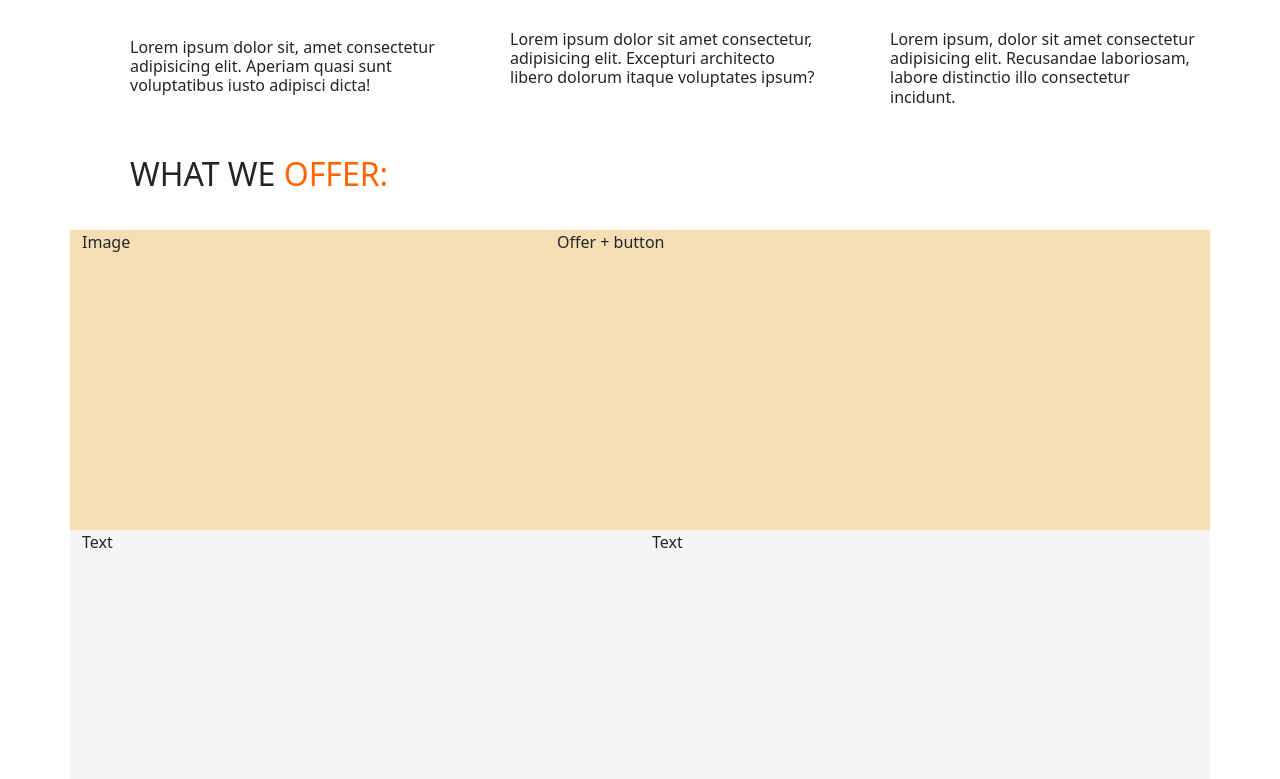
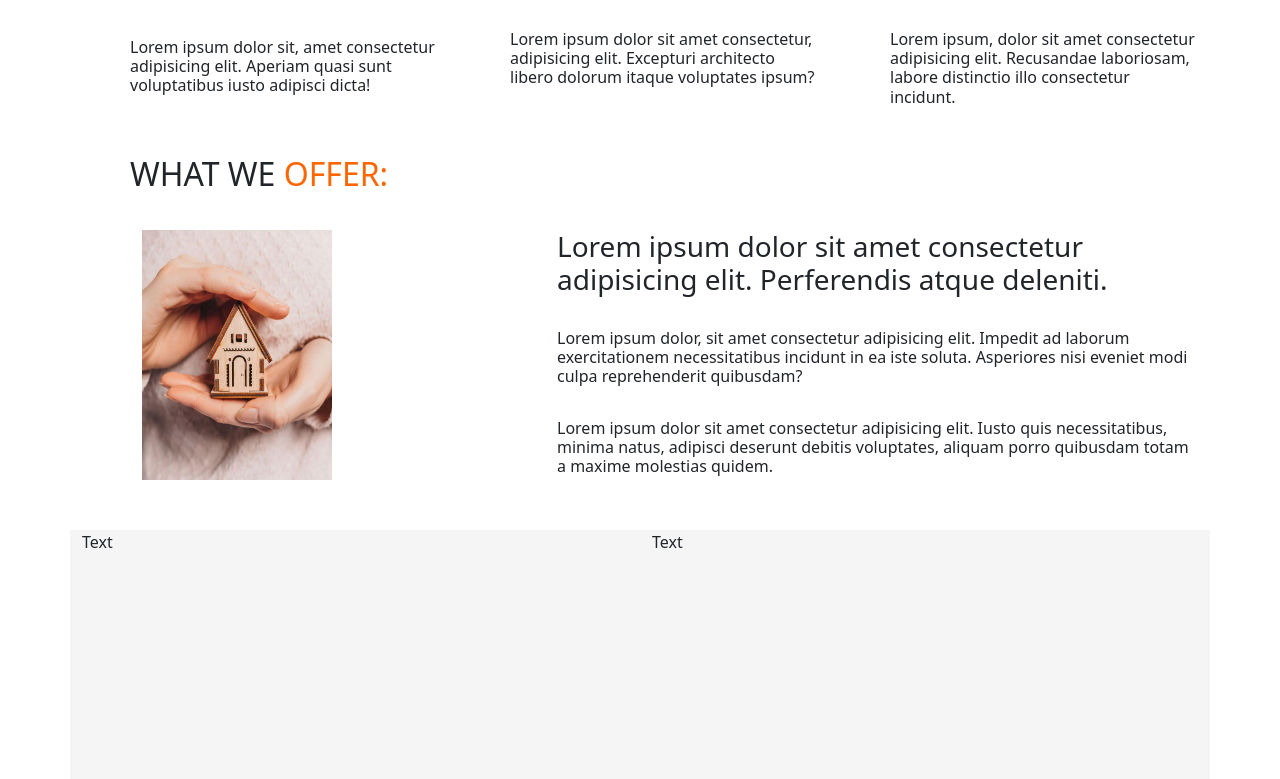
Before and after one commit to Clinsen/University, a PHP site: page / in a window 1280 px wide. Shown: the part 645-1424 px from the top of the page. Run offline with PHP 8.4, Linux system fonts and the light colour scheme.

Commit message:
Add offer block

```diff
--- a/Web/Lab4/index.html
+++ b/Web/Lab4/index.html
@@ -60,10 +60,12 @@
         </div>
         <div class="row">
             <div class="col-sm-12 col-md-5 offer">
-                <p>Image</p>
+                <img src="img/insurance.jpg" alt="insurance">
             </div>
             <div class="col-sm-12 col-md-7 offer">
-                <p>Offer + button</p>
+                <h3>Lorem ipsum dolor sit amet consectetur adipisicing elit. Perferendis atque deleniti.</h3><br/>
+                <h6>Lorem ipsum dolor, sit amet consectetur adipisicing elit. Impedit ad laborum exercitationem necessitatibus incidunt in ea iste soluta. Asperiores nisi eveniet modi culpa reprehenderit quibusdam?</h6><br/>
+                <h6>Lorem ipsum dolor sit amet consectetur adipisicing elit. Iusto quis necessitatibus, minima natus, adipisci deserunt debitis voluptates, aliquam porro quibusdam totam a maxime molestias quidem.</h6>
             </div>
         </div>
         <div class="row">
--- a/Web/Lab4/style.css
+++ b/Web/Lab4/style.css
@@ -74,7 +74,7 @@
 }
 
 div.offer {
-  background: wheat;
+  background: white;
   height: 300px;
 }
 
@@ -146,3 +146,9 @@
   background-color: white;
   padding-left: 60px;
 }
+
+.offer > img {
+  width: 250px;
+  height: 250px;
+  padding-left: 60px;
+}
```
Also changed, not shown: Web/Lab4/img/insurance.jpg (added).
